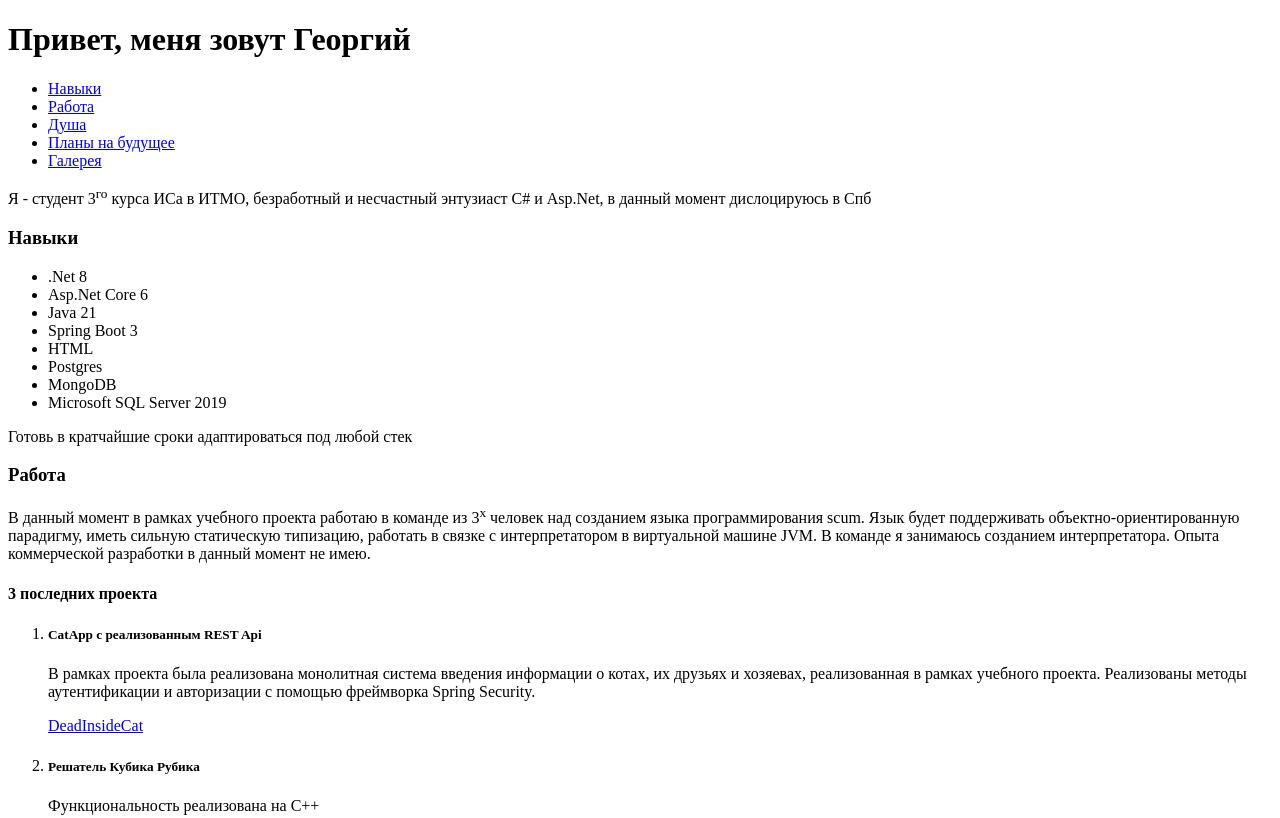
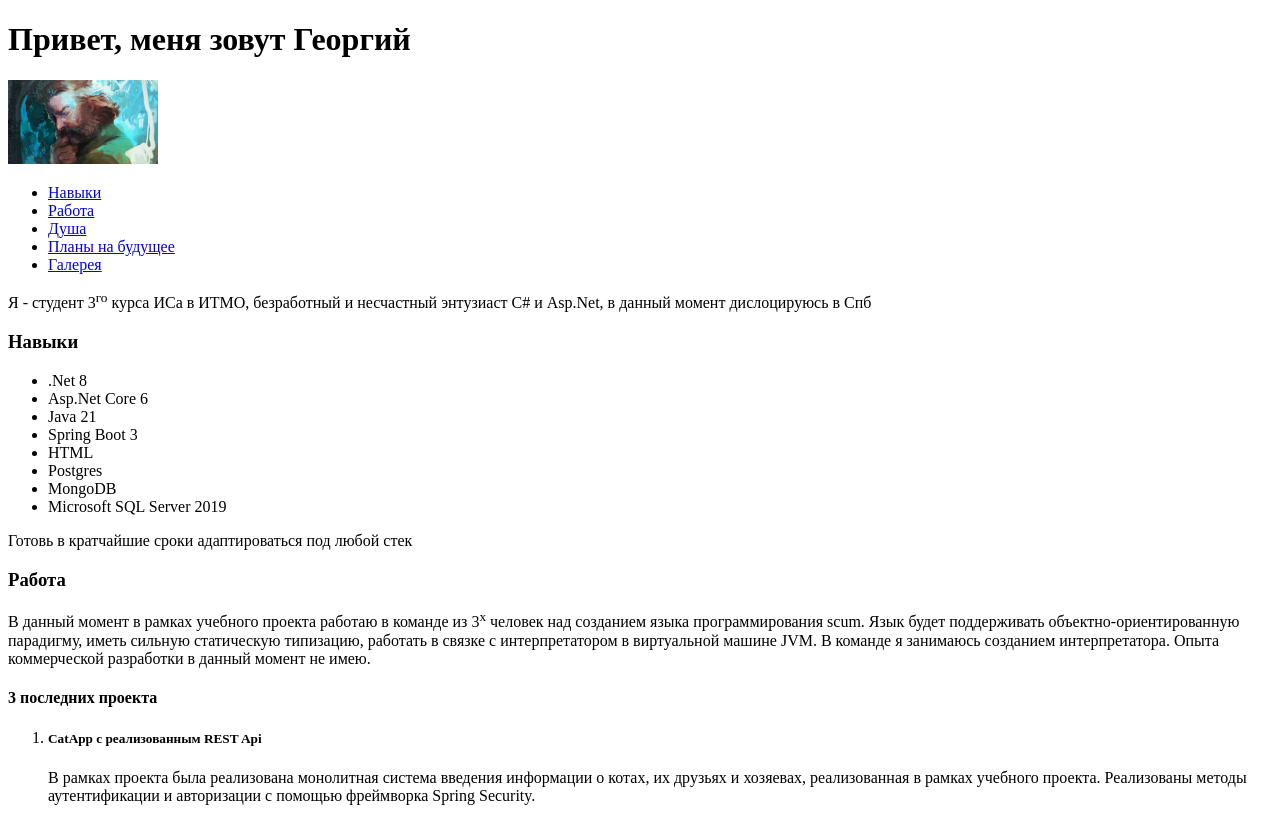
Before and after one commit to RhysWayne26/is-web-portfolio, a website: page index.html in a window 1280 px wide. Shown: the top 818 px of the page. Drawn offline with Linux system fonts and the light colour scheme.

Commit message:
Add photo

```diff
--- a/index.html
+++ b/index.html
@@ -6,11 +6,19 @@
   <meta name="description" content="Сайт-портфолио веб-разработчика нат дотнете в активном поиске работы">
   <meta name="viewport" content="width=device-width, initial-scale=1">
   <title>GMax</title>
+  <style>
+      .profile-photo {
+          width: 150px;
+          height: auto;
+      }
+  </style>
 </head>
 
 <body>
   <header>
     <h1>Привет, меня зовут Георгий</h1>
+    <img src="public/harry.jpg" alt="Моё фото" class="profile-photo">
+    <div class="nav-container">
       <nav>
         <ul>
           <li><a href="#skills">Навыки</a></li>
@@ -20,6 +28,7 @@
           <li><a href="#gallery">Галерея</a></li>
         </ul>
       </nav>
+    </div>
     <p>Я - студент 3<sup>го</sup> курса ИСа в ИТМО, безработный и несчастный энтузиаст С# и Asp.Net, в данный момент дислоцируюсь в Спб
     </p>
   </header>
```
Also changed, not shown: public/harry.jpg (added). Lines whose indentation alone changed are shown as unchanged.
